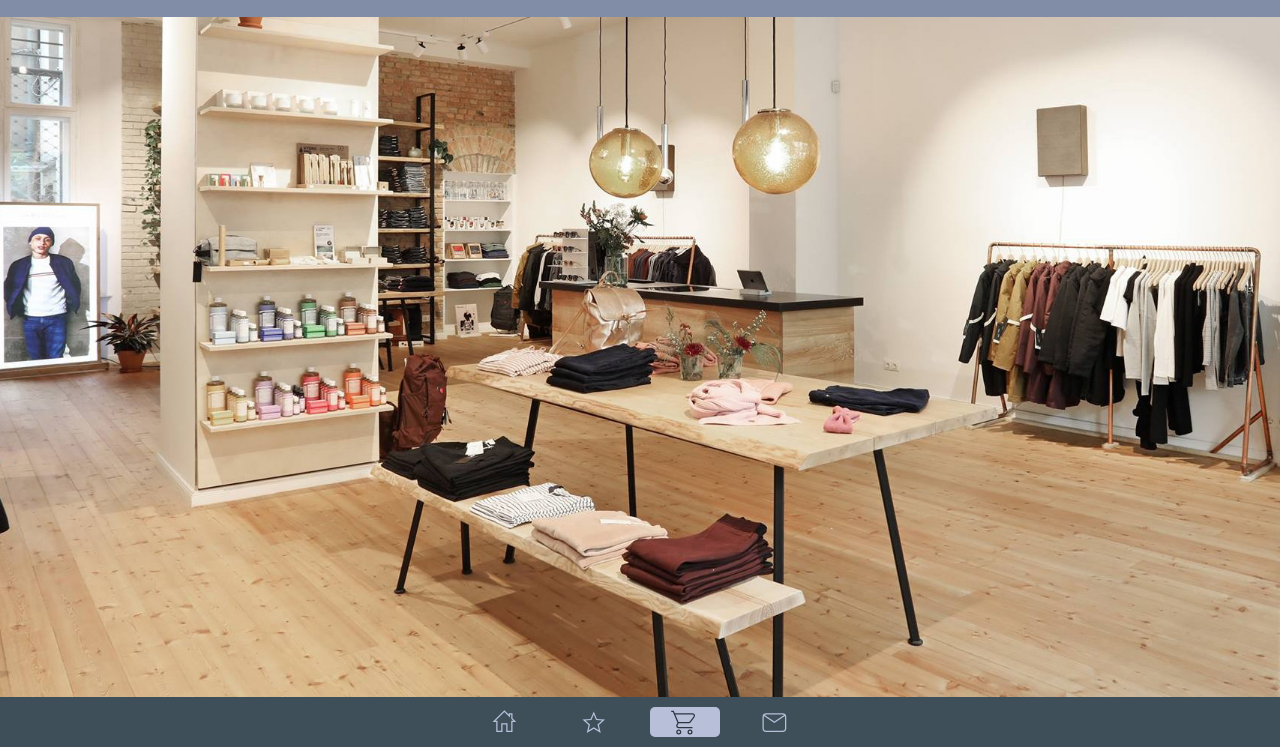
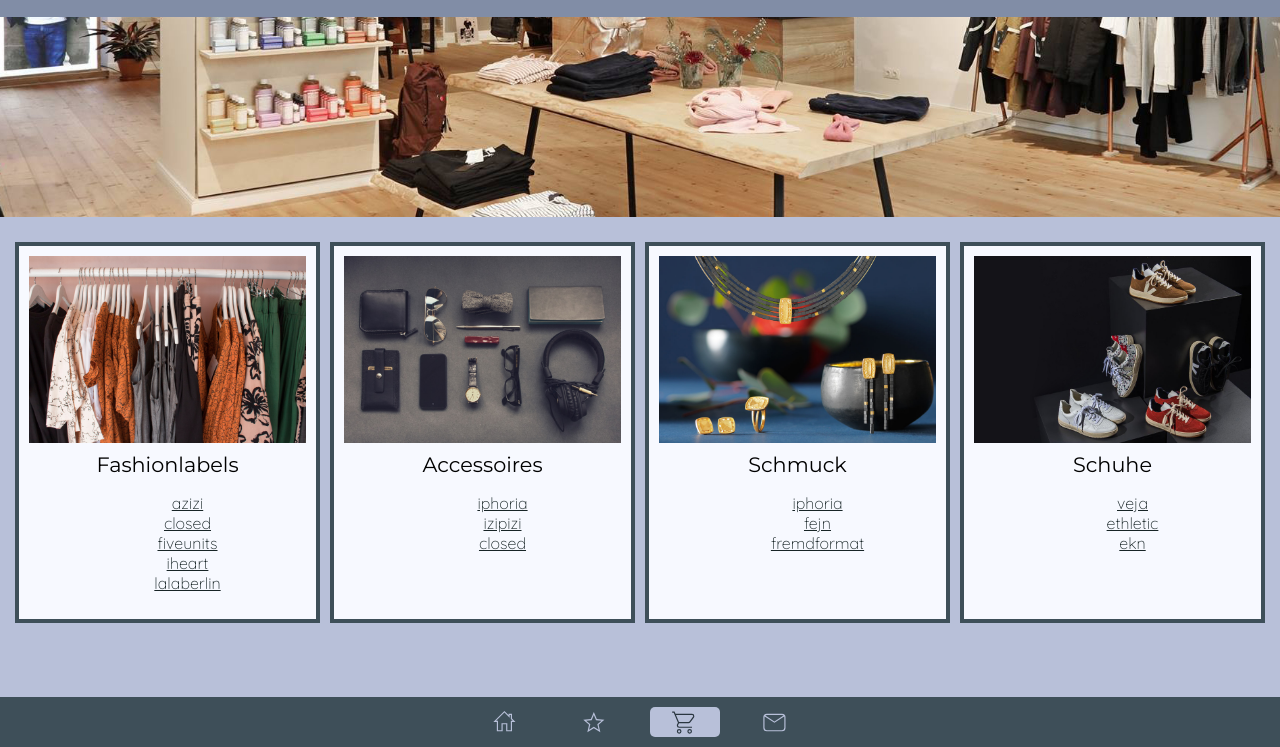
Before and after one commit to neuefische/mo-design, a website: page products.html in a window 1280 px wide. Shown: the part 53-800 px from the top of the page. Drawn offline with Linux system fonts and the light colour scheme.

Commit message:
change detail of top img

```diff
--- a/src/_products.scss
+++ b/src/_products.scss
@@ -1,12 +1,4 @@
 @use 'variables' as var;
-
-*,
-*::after,
-*::before {
-  margin: 0;
-  padding: 0;
-  box-sizing: border-box;
-}
 
 .top {
   display: flex;
@@ -17,13 +9,12 @@
   justify-content: center;
 }
 
-*,
-*::after,
-*::before {
-  margin: 0;
-  padding: 0;
-  box-sizing: border-box;
+.top-img {
+  object-fit: cover;
+  width: 100%;
+  height: 200px;
 }
+
 .products {
   width: 100%;
   height: auto;
```
Also changed, not shown: dist/styles.css, 1 other file.
